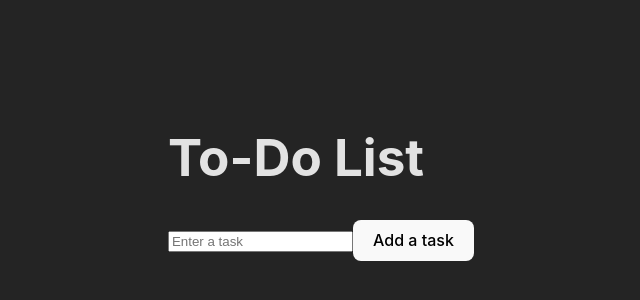
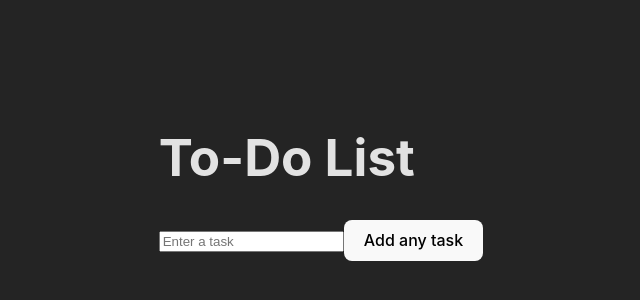
Before and after one commit to SrikarVanaparthy/GitNetlify, a React (Vite) app: page / in a window 1280 px wide. Shown: the part 214-514 px from the top of the page, without its empty margins (319-959 px from the left). Built offline with nearby package versions, Linux system fonts and the light colour scheme.

Commit message:
pushed files to dev

```diff
--- a/src/App.jsx
+++ b/src/App.jsx
@@ -25,7 +25,7 @@ function App() {
                 onChange={(e) => setTask(e.target.value)}
                 placeholder="Enter a task"
             />
-            <button onClick={addTask}>Add a task</button>
+            <button onClick={addTask}>Add any task</button>
             <ul>
                 {tasks.map((t, index) => (
                     <li key={index}>
```
Also changed, not shown: 2 other files (tests, documents, lock files or other folders).
